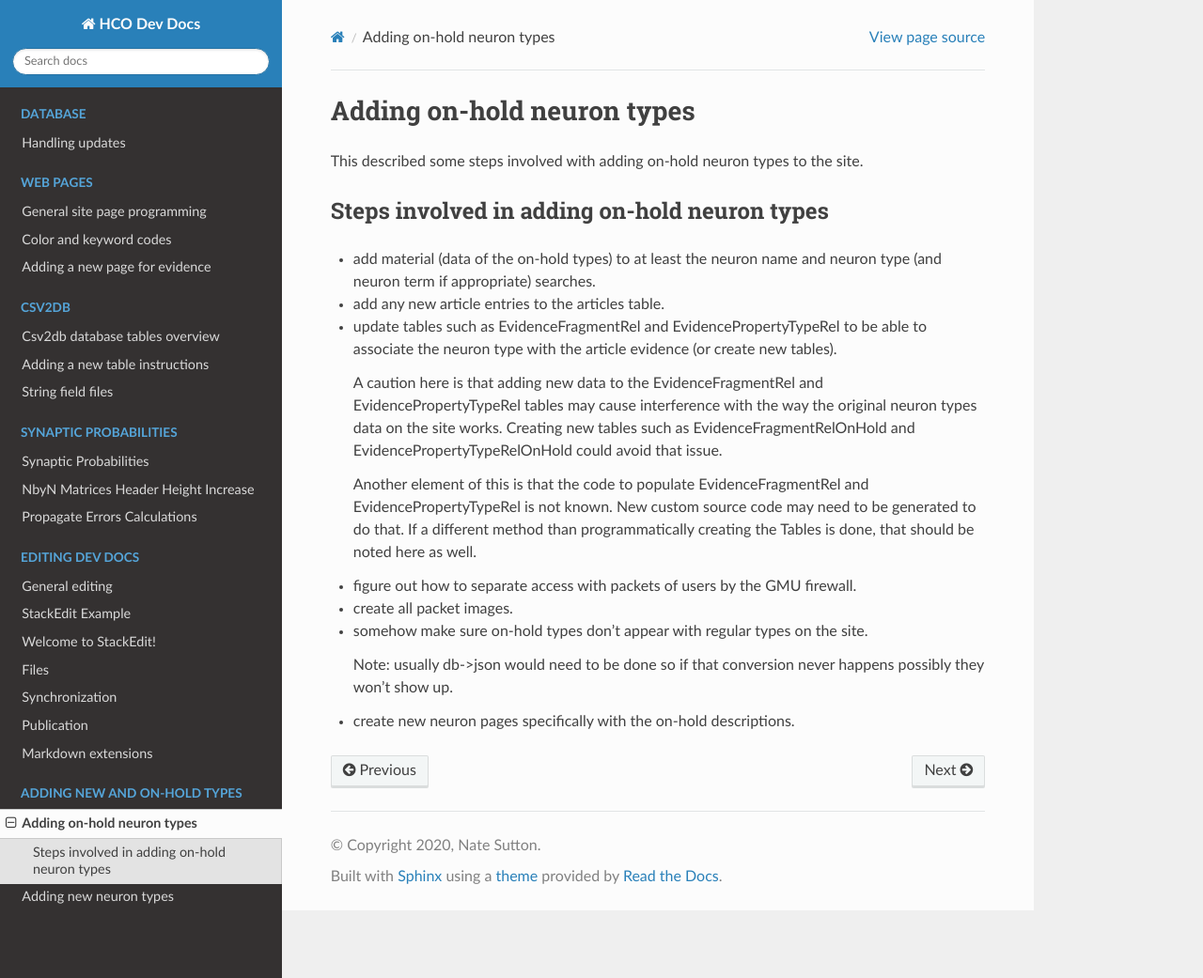
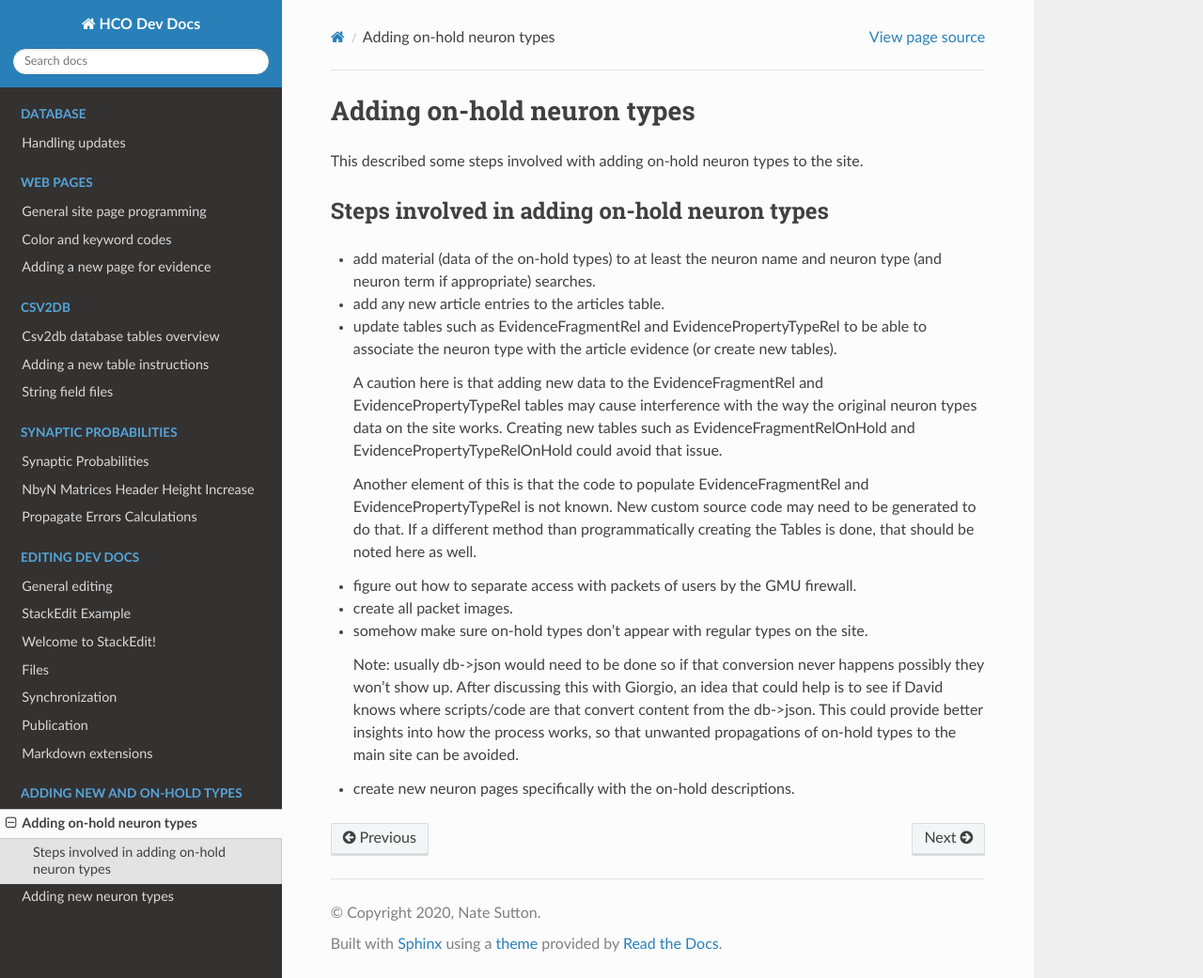
Before and after one commit to Hippocampome-Org/hco_dev_docs, a Sphinx documentation site: the page built from docs/new_types/adding_on-hold_types.md, in a window 1280 px wide and 1041 px high. Shown: the whole window at 94% size. Built offline with Sphinx 7.4.7 and the Read the Docs theme 2.0.0, drawn with Linux system fonts in a browser that asks for light colours.

Commit message:
Update adding_on-hold_types.md

```diff
--- a/docs/new_types/adding_on-hold_types.md
+++ b/docs/new_types/adding_on-hold_types.md
@@ -16,5 +16,5 @@ Steps involved in adding on-hold neuron types
 * create all packet images.
 * somehow make sure on-hold types don't appear with regular types on the site.
 
-  Note: usually db->json would need to be done so if that conversion never happens possibly they won't show up.
+  Note: usually db->json would need to be done so if that conversion never happens possibly they won't show up. After discussing this with Giorgio, an idea that could help is to see if David knows where scripts/code are that convert content from the db->json. This could provide better insights into how the process works, so that unwanted propagations of on-hold types to the main site can be avoided.
 * create new neuron pages specifically with the on-hold descriptions.
```
